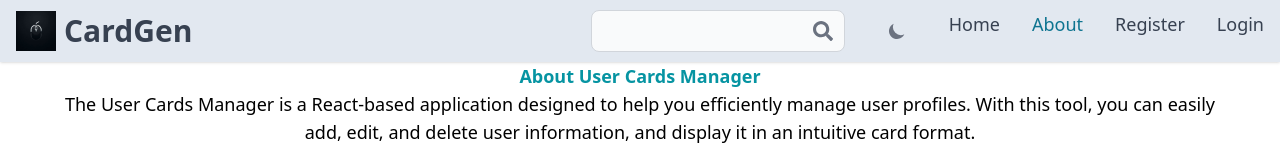
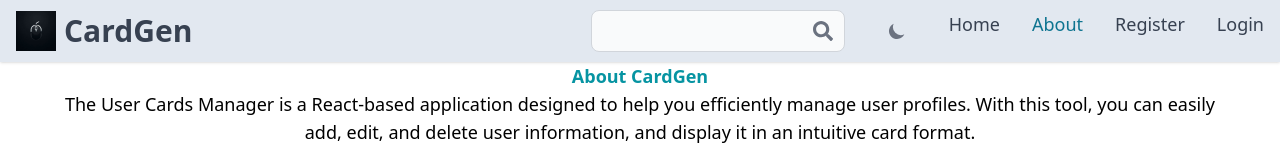
Before and after one commit to Nicholas5554/react-project, a React (Vite) app: page /about in a window 1280 px wide. Shown: the top 160 px of the page. Built offline with nearby package versions, Linux system fonts and the light colour scheme.

Commit message:
updated project name in about and in the index

```diff
--- a/index.html
+++ b/index.html
@@ -5,7 +5,7 @@
   <meta charset="UTF-8" />
   <link rel="icon" type="image/svg+xml" href="/vite.svg" />
   <meta name="viewport" content="width=device-width, initial-scale=1.0" />
-  <title>cards page</title>
+  <title>CardGen</title>
   <link rel="preconnect" href="https://fonts.googleapis.com">
   <link rel="preconnect" href="https://fonts.gstatic.com" crossorigin>
 </head>
--- a/src/Pages/About/About.tsx
+++ b/src/Pages/About/About.tsx
@@ -1,7 +1,7 @@
 const About = () => {
     return (
         <div className="text-center dark:text-white w-[90vw] text-lg">
-            <h1 className="font-bold text-teal-500">About User Cards Manager</h1>
+            <h1 className="font-bold text-teal-500">About CardGen</h1>
             <p className="size-auto">
                 The User Cards Manager is a React-based application designed to help you efficiently manage user profiles.
                 With this tool, you can easily add, edit, and delete user information, and display it in an intuitive card format.
```
